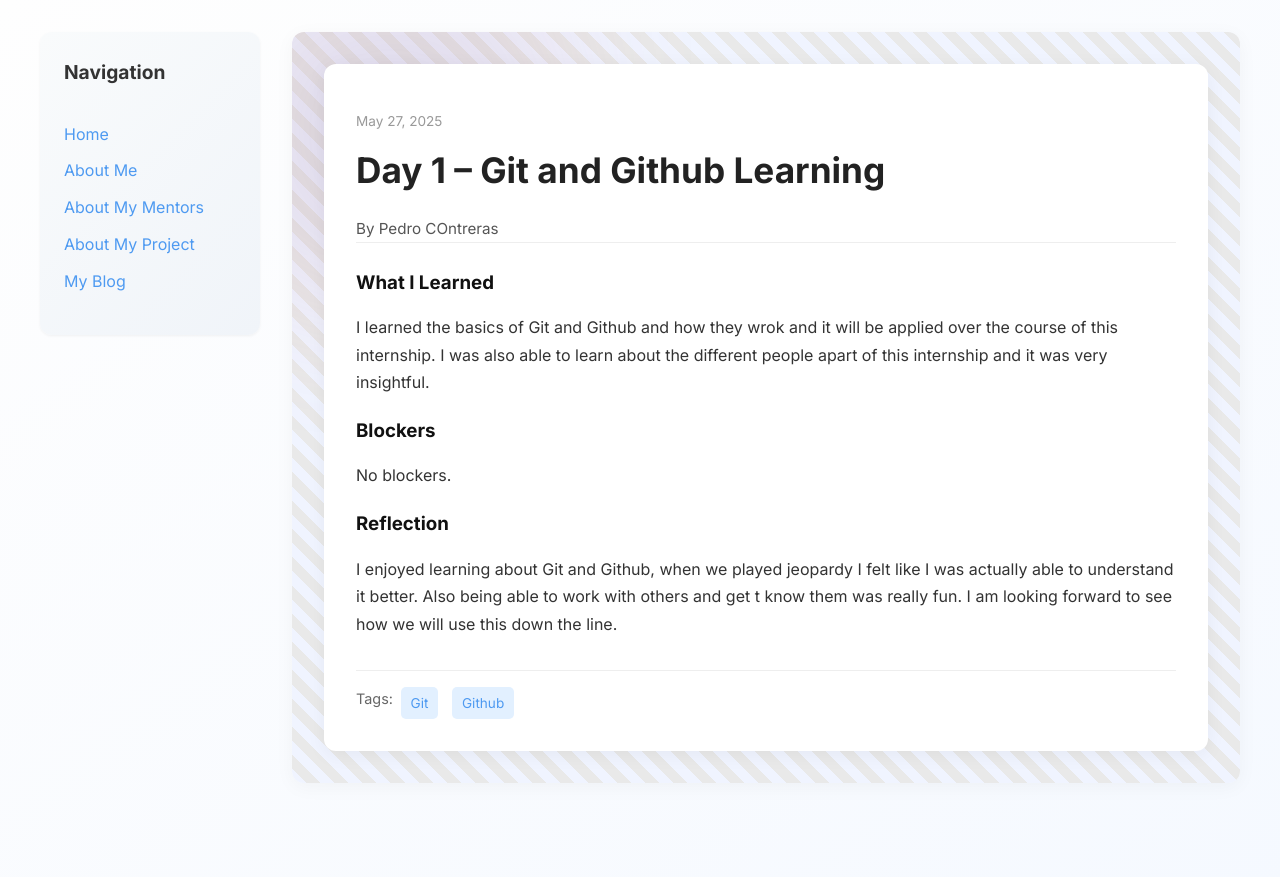
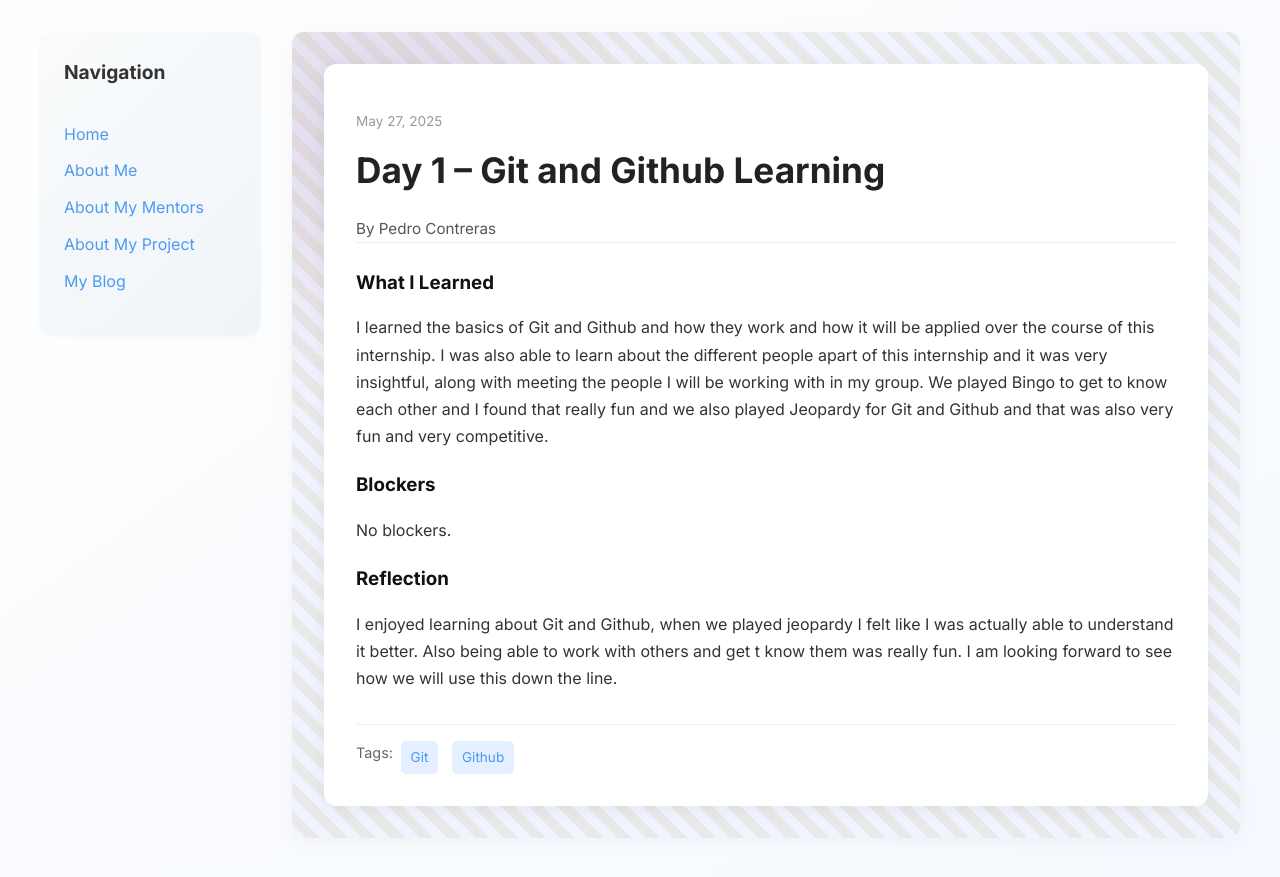
Before and after one commit to pedrocon42/pedrocon42.github.io, a Jekyll site: the page built from _posts/2025-05-27-day-1.md, in a window 1280 px wide. Shown: the top 877 px of the page. Built offline with Jekyll 4.4.1, drawn with Linux system fonts in a browser that asks for light colours.

Commit message:
Update 2025-05-27-day-1.md

```diff
--- a/_posts/2025-05-27-day-1.md
+++ b/_posts/2025-05-27-day-1.md
@@ -2,12 +2,12 @@
 layout: post
 title: "Day 1 – Git and Github Learning"
 date: 2025-05-27
-author: Pedro COntreras
+author: Pedro Contreras
 permalink: /day1.html
 tags: ["Git", "Github"]
 
 what_i_learned: |
-  I learned the basics of Git and Github and how they wrok and it will be applied over the course of this internship. I was also able to learn about the different people apart of this internship and it was very insightful.
+  I learned the basics of Git and Github and how they work and how it will be applied over the course of this internship. I was also able to learn about the different people apart of this internship and it was very insightful, along with meeting the people I will be working with in my group. We played Bingo to get to know each other and I found that really fun and we also played Jeopardy for Git and Github and that was also very fun and very competitive.
 
 blockers: |
   No blockers.
```
